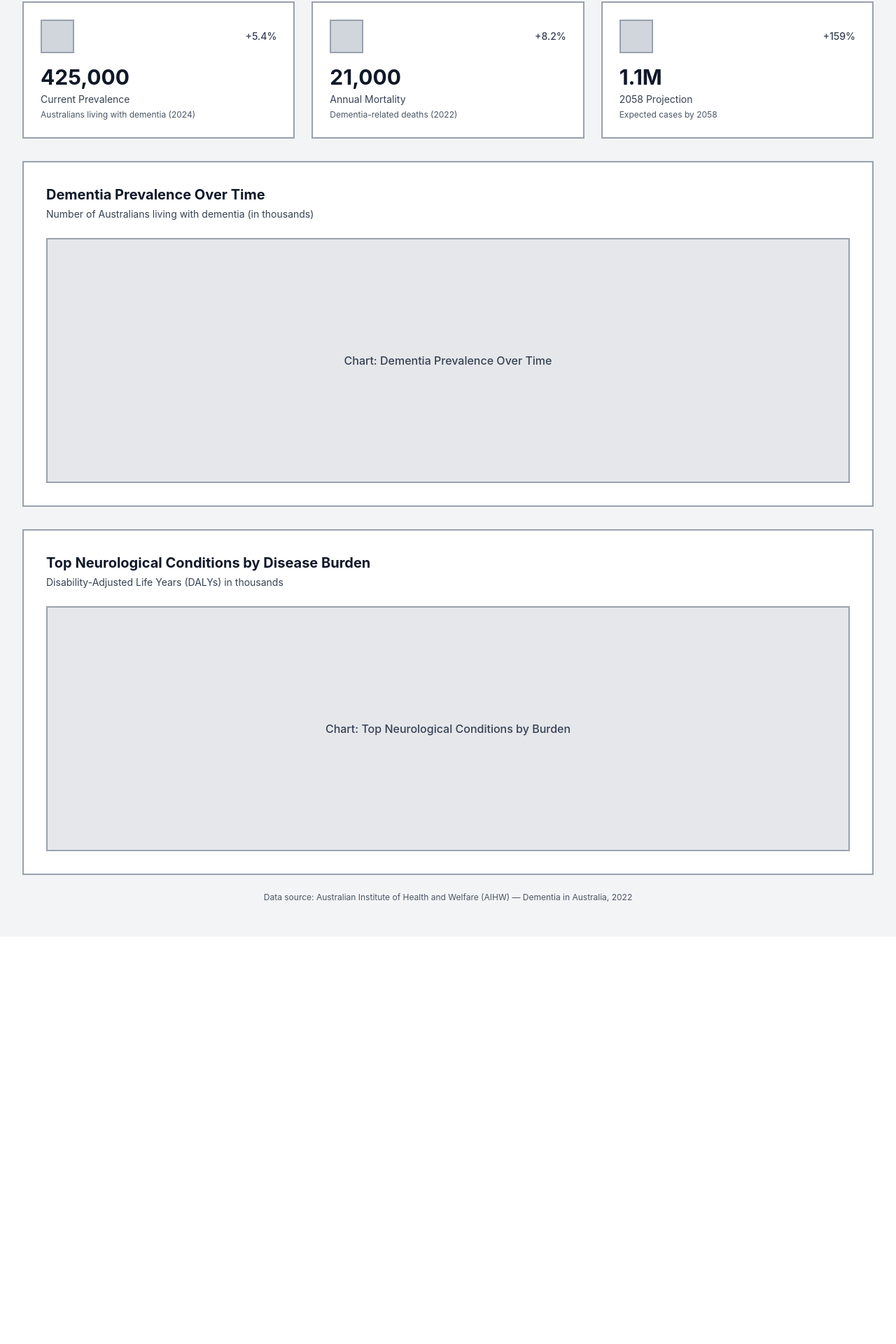
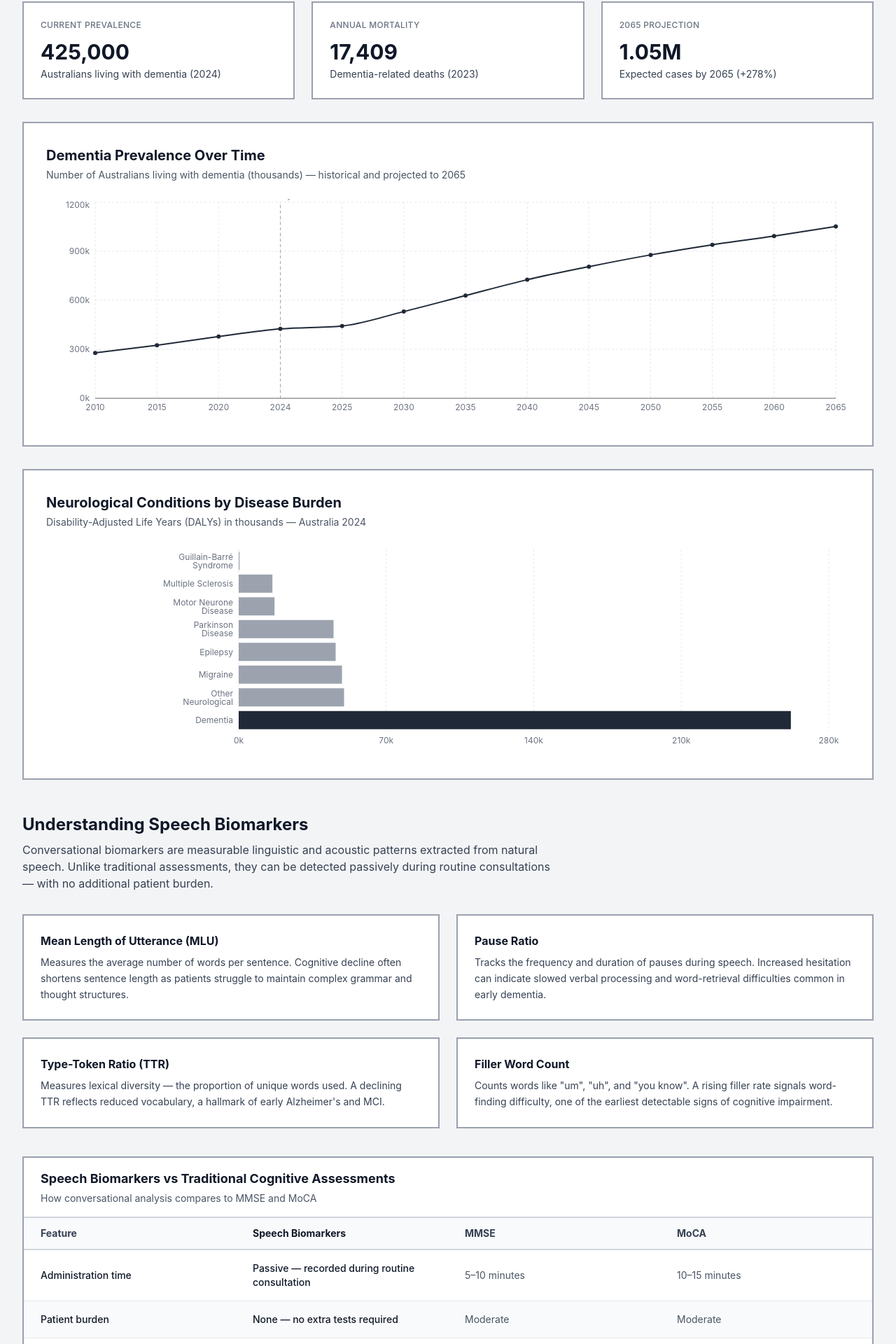
Before and after one commit to MustangWu/Cognitrack, a React (Vite) app: page /dashboard in a window 1280 px wide. Shown: the part 220-2140 px from the top of the page at 70% size. Before the commit the page ends 1558 px from the top, so only its background shows below. Built offline with nearby package versions, Linux system fonts and the light colour scheme.

Commit message:
EPIC 1: Dashboard with real charts and speech biomarkers section

```diff
--- a/src/app/pages/Dashboard.tsx
+++ b/src/app/pages/Dashboard.tsx
@@ -1,4 +1,140 @@
 import { Navigation } from "../components/Navigation";
+import {
+  LineChart,
+  Line,
+  BarChart,
+  Bar,
+  XAxis,
+  YAxis,
+  CartesianGrid,
+  Tooltip,
+  ResponsiveContainer,
+  ReferenceLine,
+  Cell,
+} from "recharts";
+
+// --- Data extracted from SQL scripts (AIHW) ---
+
+// dementia_prevalence.sql — persons (thousands), sampled every 5 years + 2024
+const prevalenceData = [
+  { year: 2010, persons: 278 },
+  { year: 2015, persons: 325 },
+  { year: 2020, persons: 378 },
+  { year: 2024, persons: 425 },
+  { year: 2025, persons: 443 },
+  { year: 2030, persons: 531 },
+  { year: 2035, persons: 629 },
+  { year: 2040, persons: 726 },
+  { year: 2045, persons: 806 },
+  { year: 2050, persons: 878 },
+  { year: 2055, persons: 940 },
+  { year: 2060, persons: 993 },
+  { year: 2065, persons: 1052 },
+];
+
+// neurological_burden.sql — DALYs (thousands), 2024, Persons, Total
+const neurologicalBurdenData = [
+  { disease: "Guillain-Barré Syndrome", dalys: 0.4 },
+  { disease: "Multiple Sclerosis", dalys: 16 },
+  { disease: "Motor Neurone Disease", dalys: 17 },
+  { disease: "Parkinson Disease", dalys: 45 },
+  { disease: "Epilepsy", dalys: 46 },
+  { disease: "Migraine", dalys: 49 },
+  { disease: "Other Neurological", dalys: 50 },
+  { disease: "Dementia", dalys: 262 },
+];
+
+// dementia_mortality.sql — most recent year (2023)
+const mortalityTotal2023 = 17409;
+
+const biomarkers = [
+  {
+    name: "Mean Length of Utterance (MLU)",
+    description:
+      "Measures the average number of words per sentence. Cognitive decline often shortens sentence length as patients struggle to maintain complex grammar and thought structures.",
+  },
+  {
+    name: "Pause Ratio",
+    description:
+      "Tracks the frequency and duration of pauses during speech. Increased hesitation can indicate slowed verbal processing and word-retrieval difficulties common in early dementia.",
+  },
+  {
+    name: "Type-Token Ratio (TTR)",
+    description:
+      "Measures lexical diversity — the proportion of unique words used. A declining TTR reflects reduced vocabulary, a hallmark of early Alzheimer's and MCI.",
+  },
+  {
+    name: "Filler Word Count",
+    description:
+      "Counts words like \"um\", \"uh\", and \"you know\". A rising filler rate signals word-finding difficulty, one of the earliest detectable signs of cognitive impairment.",
+  },
+];
+
+const comparisonRows = [
+  {
+    feature: "Administration time",
+    biomarker: "Passive — recorded during routine consultation",
+    mmse: "5–10 minutes",
+    moca: "10–15 minutes",
+  },
+  {
+    feature: "Patient burden",
+    biomarker: "None — no extra tests required",
+    mmse: "Moderate",
+    moca: "Moderate",
+  },
+  {
+    feature: "Sensitivity to early MCI",
+    biomarker: "High",
+    mmse: "Low",
+    moca: "Moderate",
+  },
+  {
+    feature: "Objectivity",
+    biomarker: "Algorithmic — no examiner bias",
+    mmse: "Examiner-dependent",
+    moca: "Examiner-dependent",
+  },
+  {
+    feature: "Detects pre-symptomatic decline",
+    biomarker: "Yes",
+    mmse: "No",
+    moca: "Limited",
+  },
+  {
+    feature: "Repeatable over time",
+    biomarker: "Yes — every consultation",
+    mmse: "Practice effect limits reuse",
+    moca: "Practice effect limits reuse",
+  },
+];
+
+const CustomTooltipPrevalence = ({ active, payload, label }: any) => {
+  if (active && payload && payload.length) {
+    return (
+      <div className="bg-white border-2 border-gray-400 px-4 py-3 text-sm">
+        <p className="font-bold text-gray-900 mb-1">{label}</p>
+        <p className="text-gray-700">{payload[0].value}k Australians</p>
+        {Number(label) > 2024 && (
+          <p className="text-xs text-gray-500 mt-1">Projected</p>
+        )}
+      </div>
+    );
+  }
+  return null;
+};
+
+const CustomTooltipBurden = ({ active, payload, label }: any) => {
+  if (active && payload && payload.length) {
+    return (
+      <div className="bg-white border-2 border-gray-400 px-4 py-3 text-sm">
+        <p className="font-bold text-gray-900 mb-1">{label}</p>
+        <p className="text-gray-700">{payload[0].value}k DALYs (2024)</p>
+      </div>
+    );
+  }
+  return null;
+};
 
 export function Dashboard() {
   return (
@@ -19,65 +155,186 @@ export function Dashboard() {
         {/* KPI Cards */}
         <div className="grid grid-cols-1 md:grid-cols-3 gap-6 mb-8">
           <div className="bg-white p-6 border-2 border-gray-400">
-            <div className="flex items-center justify-between mb-4">
-              <div className="w-12 h-12 bg-gray-300 border-2 border-gray-400"></div>
-              <span className="text-sm font-medium text-gray-700">+5.4%</span>
-            </div>
+            <p className="text-xs font-medium text-gray-500 uppercase tracking-wide mb-3">
+              Current Prevalence
+            </p>
             <div className="text-3xl font-bold text-gray-900 mb-1">425,000</div>
-            <p className="text-sm text-gray-700">Current Prevalence</p>
-            <p className="text-xs text-gray-600 mt-1">Australians living with dementia (2024)</p>
+            <p className="text-sm text-gray-700">Australians living with dementia (2024)</p>
           </div>
 
           <div className="bg-white p-6 border-2 border-gray-400">
-            <div className="flex items-center justify-between mb-4">
-              <div className="w-12 h-12 bg-gray-300 border-2 border-gray-400"></div>
-              <span className="text-sm font-medium text-gray-700">+8.2%</span>
+            <p className="text-xs font-medium text-gray-500 uppercase tracking-wide mb-3">
+              Annual Mortality
+            </p>
+            <div className="text-3xl font-bold text-gray-900 mb-1">
+              {mortalityTotal2023.toLocaleString()}
             </div>
-            <div className="text-3xl font-bold text-gray-900 mb-1">21,000</div>
-            <p className="text-sm text-gray-700">Annual Mortality</p>
-            <p className="text-xs text-gray-600 mt-1">Dementia-related deaths (2022)</p>
+            <p className="text-sm text-gray-700">Dementia-related deaths (2023)</p>
           </div>
 
           <div className="bg-white p-6 border-2 border-gray-400">
-            <div className="flex items-center justify-between mb-4">
-              <div className="w-12 h-12 bg-gray-300 border-2 border-gray-400"></div>
-              <span className="text-sm font-medium text-gray-700">+159%</span>
-            </div>
-            <div className="text-3xl font-bold text-gray-900 mb-1">1.1M</div>
-            <p className="text-sm text-gray-700">2058 Projection</p>
-            <p className="text-xs text-gray-600 mt-1">Expected cases by 2058</p>
+            <p className="text-xs font-medium text-gray-500 uppercase tracking-wide mb-3">
+              2065 Projection
+            </p>
+            <div className="text-3xl font-bold text-gray-900 mb-1">1.05M</div>
+            <p className="text-sm text-gray-700">Expected cases by 2065 (+278%)</p>
           </div>
         </div>
 
         {/* Charts */}
-        <div className="grid grid-cols-1 gap-8">
-          {/* Prevalence Over Time */}
+        <div className="grid grid-cols-1 gap-8 mb-12">
+          {/* Chart 1: Prevalence Over Time */}
           <div className="bg-white p-8 border-2 border-gray-400">
             <h2 className="text-xl font-bold text-gray-900 mb-1">
               Dementia Prevalence Over Time
             </h2>
-            <p className="text-sm text-gray-700 mb-6">Number of Australians living with dementia (in thousands)</p>
-            <div className="w-full h-[350px] bg-gray-200 border-2 border-gray-400 flex items-center justify-center">
-              <p className="text-gray-700 font-medium">Chart: Dementia Prevalence Over Time</p>
-            </div>
+            <p className="text-sm text-gray-600 mb-6">
+              Number of Australians living with dementia (thousands) — historical and projected to 2065
+            </p>
+            <ResponsiveContainer width="100%" height={320}>
+              <LineChart data={prevalenceData} margin={{ top: 5, right: 20, left: 10, bottom: 5 }}>
+                <CartesianGrid strokeDasharray="3 3" stroke="#e5e7eb" />
+                <XAxis
+                  dataKey="year"
+                  tick={{ fontSize: 12, fill: "#6b7280" }}
+                  tickLine={false}
+                />
+                <YAxis
+                  tick={{ fontSize: 12, fill: "#6b7280" }}
+                  tickLine={false}
+                  axisLine={false}
+                  tickFormatter={(v) => `${v}k`}
+                />
+                <Tooltip content={<CustomTooltipPrevalence />} />
+                <ReferenceLine
+                  x={2024}
+                  stroke="#9ca3af"
+                  strokeDasharray="4 4"
+                  label={{ value: "Today", position: "top", fontSize: 11, fill: "#6b7280" }}
+                />
+                <Line
+                  type="monotone"
+                  dataKey="persons"
+                  stroke="#1f2937"
+                  strokeWidth={2}
+                  dot={{ r: 3, fill: "#1f2937", strokeWidth: 0 }}
+                  activeDot={{ r: 5 }}
+                />
+              </LineChart>
+            </ResponsiveContainer>
           </div>
 
-          {/* Top Neurological Conditions */}
+          {/* Chart 2: Neurological Burden */}
           <div className="bg-white p-8 border-2 border-gray-400">
             <h2 className="text-xl font-bold text-gray-900 mb-1">
-              Top Neurological Conditions by Disease Burden
+              Neurological Conditions by Disease Burden
             </h2>
-            <p className="text-sm text-gray-700 mb-6">Disability-Adjusted Life Years (DALYs) in thousands</p>
-            <div className="w-full h-[350px] bg-gray-200 border-2 border-gray-400 flex items-center justify-center">
-              <p className="text-gray-700 font-medium">Chart: Top Neurological Conditions by Burden</p>
+            <p className="text-sm text-gray-600 mb-6">
+              Disability-Adjusted Life Years (DALYs) in thousands — Australia 2024
+            </p>
+            <ResponsiveContainer width="100%" height={300}>
+              <BarChart
+                data={neurologicalBurdenData}
+                layout="vertical"
+                margin={{ top: 5, right: 30, left: 140, bottom: 5 }}
+              >
+                <CartesianGrid strokeDasharray="3 3" stroke="#e5e7eb" horizontal={false} />
+                <XAxis
+                  type="number"
+                  tick={{ fontSize: 12, fill: "#6b7280" }}
+                  tickLine={false}
+                  axisLine={false}
+                  tickFormatter={(v) => `${v}k`}
+                />
+                <YAxis
+                  type="category"
+                  dataKey="disease"
+                  tick={{ fontSize: 12, fill: "#6b7280" }}
+                  tickLine={false}
+                  axisLine={false}
+                  width={135}
+                />
+                <Tooltip content={<CustomTooltipBurden />} />
+                <Bar dataKey="dalys" radius={0}>
+                  {neurologicalBurdenData.map((entry) => (
+                    <Cell
+                      key={entry.disease}
+                      fill={entry.disease === "Dementia" ? "#1f2937" : "#9ca3af"}
+                    />
+                  ))}
+                </Bar>
+              </BarChart>
+            </ResponsiveContainer>
+          </div>
+        </div>
+
+        {/* US 1.2: Speech Biomarkers Section */}
+        <div className="mb-12">
+          <div className="mb-8">
+            <h2 className="text-2xl font-bold text-gray-900 mb-2">
+              Understanding Speech Biomarkers
+            </h2>
+            <p className="text-gray-700 max-w-3xl">
+              Conversational biomarkers are measurable linguistic and acoustic patterns extracted
+              from natural speech. Unlike traditional assessments, they can be detected
+              passively during routine consultations — with no additional patient burden.
+            </p>
+          </div>
+
+          {/* Biomarker Cards */}
+          <div className="grid grid-cols-1 md:grid-cols-2 gap-6 mb-10">
+            {biomarkers.map((b) => (
+              <div key={b.name} className="bg-white border-2 border-gray-400 p-6">
+                <h3 className="text-base font-bold text-gray-900 mb-2">{b.name}</h3>
+                <p className="text-sm text-gray-700 leading-relaxed">{b.description}</p>
+              </div>
+            ))}
+          </div>
+
+          {/* Comparison Table */}
+          <div className="bg-white border-2 border-gray-400">
+            <div className="px-6 py-4 border-b-2 border-gray-300">
+              <h3 className="text-lg font-bold text-gray-900">
+                Speech Biomarkers vs Traditional Cognitive Assessments
+              </h3>
+              <p className="text-sm text-gray-600 mt-1">
+                How conversational analysis compares to MMSE and MoCA
+              </p>
+            </div>
+            <div className="overflow-x-auto">
+              <table className="w-full text-sm">
+                <thead>
+                  <tr className="border-b-2 border-gray-300 bg-gray-50">
+                    <th className="text-left px-6 py-3 font-bold text-gray-700 w-1/4">Feature</th>
+                    <th className="text-left px-6 py-3 font-bold text-gray-900 w-1/4">
+                      Speech Biomarkers
+                    </th>
+                    <th className="text-left px-6 py-3 font-bold text-gray-700 w-1/4">MMSE</th>
+                    <th className="text-left px-6 py-3 font-bold text-gray-700 w-1/4">MoCA</th>
+                  </tr>
+                </thead>
+                <tbody>
+                  {comparisonRows.map((row, i) => (
+                    <tr
+                      key={row.feature}
+                      className={`border-b border-gray-200 ${i % 2 === 0 ? "bg-white" : "bg-gray-50"}`}
+                    >
+                      <td className="px-6 py-4 font-medium text-gray-900">{row.feature}</td>
+                      <td className="px-6 py-4 text-gray-900 font-medium">{row.biomarker}</td>
+                      <td className="px-6 py-4 text-gray-600">{row.mmse}</td>
+                      <td className="px-6 py-4 text-gray-600">{row.moca}</td>
+                    </tr>
+                  ))}
+                </tbody>
+              </table>
             </div>
           </div>
         </div>
 
-        {/* AIHW Attribution */}
-        <div className="mt-6 text-center">
-          <p className="text-xs text-gray-600">
-            Data source: Australian Institute of Health and Welfare (AIHW) — Dementia in Australia, 2022
+        {/* Attribution */}
+        <div className="text-center">
+          <p className="text-xs text-gray-500">
+            Data source: Australian Institute of Health and Welfare (AIHW) — Dementia in Australia 2022 &amp; Australian Burden of Disease Study 2024
           </p>
         </div>
       </div>
```
